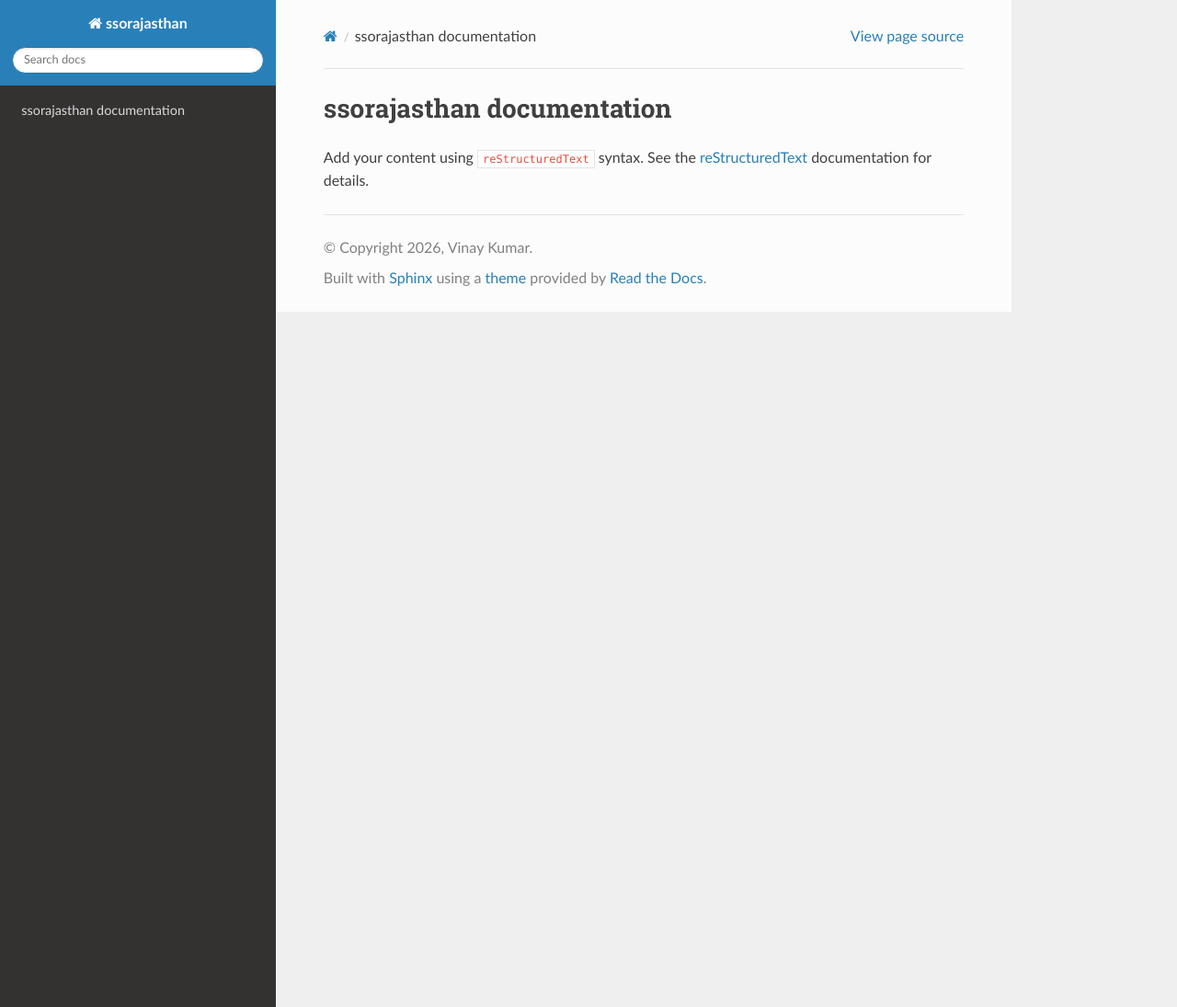
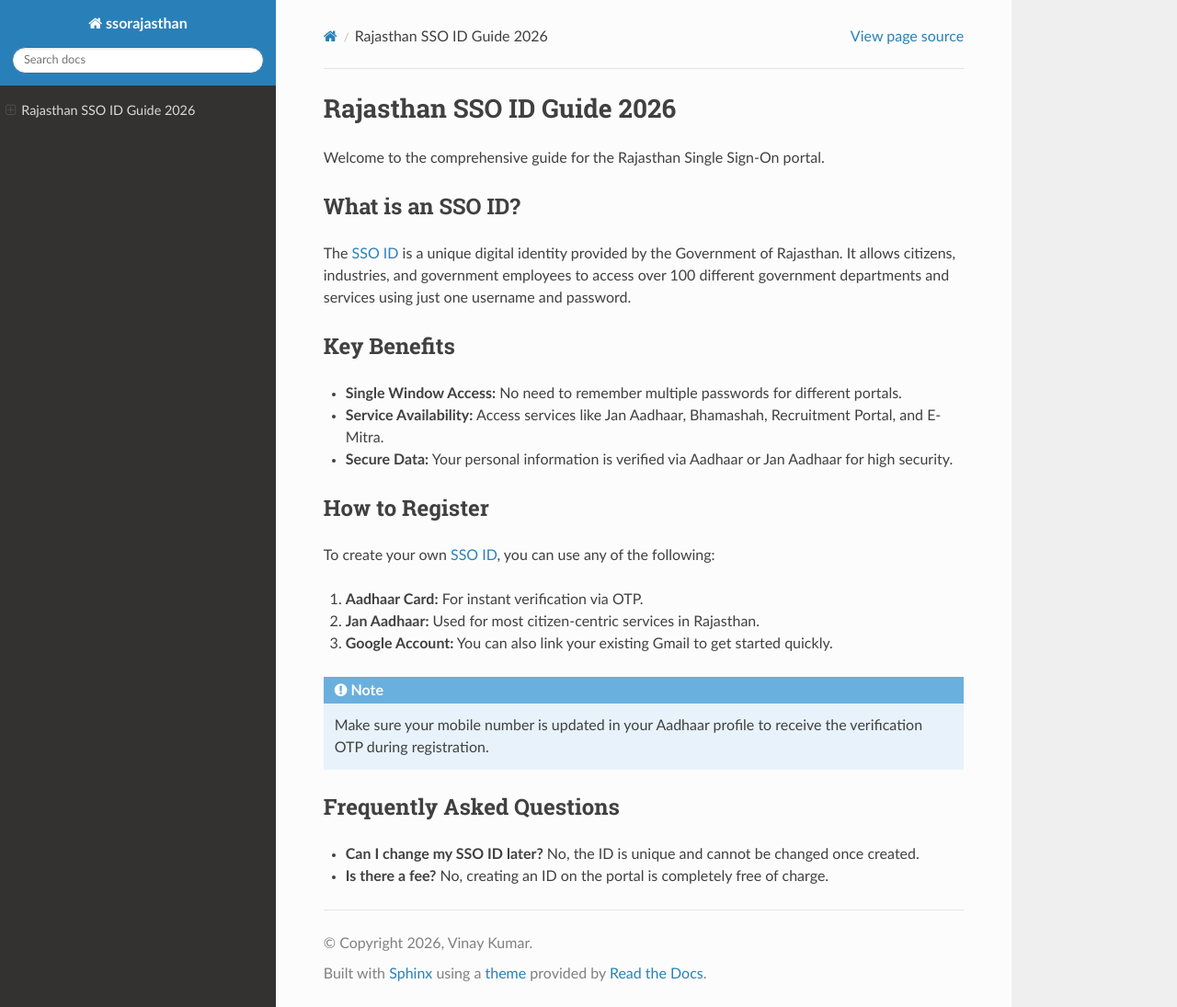
Before and after one commit to parivahan-sewa/ssorajasthan, a Sphinx documentation site: the page built from docs/index.rst, in a window 1280 px wide and 1095 px high. Shown: the whole window at 92% size. Built offline with Sphinx 7.4.7 and the Read the Docs theme 3.1.0, drawn with Linux system fonts in a browser that asks for light colours.

Commit message:
Revise index.rst to enhance the Rajasthan SSO ID guide with detailed information on registration, benefits, and FAQs

```diff
--- a/docs/index.rst
+++ b/docs/index.rst
@@ -3,12 +3,37 @@
    You can adapt this file completely to your liking, but it should at least
    contain the root `toctree` directive.
 
-ssorajasthan documentation
-==========================
+=========================================
+Rajasthan SSO ID Guide 2026
+=========================================
 
-Add your content using ``reStructuredText`` syntax. See the
-`reStructuredText <https://www.sphinx-doc.org/en/master/usage/restructuredtext/index.html>`_
-documentation for details.
+Welcome to the comprehensive guide for the Rajasthan Single Sign-On portal.
+
+What is an SSO ID?
+------------------
+The `SSO ID <https://ssoidrajasthan.app>`_ is a unique digital identity provided by the Government of Rajasthan. It allows citizens, industries, and government employees to access over 100 different government departments and services using just one username and password.
+
+Key Benefits
+------------
+* **Single Window Access:** No need to remember multiple passwords for different portals.
+* **Service Availability:** Access services like Jan Aadhaar, Bhamashah, Recruitment Portal, and E-Mitra.
+* **Secure Data:** Your personal information is verified via Aadhaar or Jan Aadhaar for high security.
+
+How to Register
+---------------
+To create your own `SSO ID <https://ssoidrajasthan.app>`_, you can use any of the following:
+
+1. **Aadhaar Card:** For instant verification via OTP.
+2. **Jan Aadhaar:** Used for most citizen-centric services in Rajasthan.
+3. **Google Account:** You can also link your existing Gmail to get started quickly.
+
+.. note::
+   Make sure your mobile number is updated in your Aadhaar profile to receive the verification OTP during registration.
+
+Frequently Asked Questions
+--------------------------
+* **Can I change my SSO ID later?** No, the ID is unique and cannot be changed once created.
+* **Is there a fee?** No, creating an ID on the portal is completely free of charge.
 
 
 .. toctree::
```
